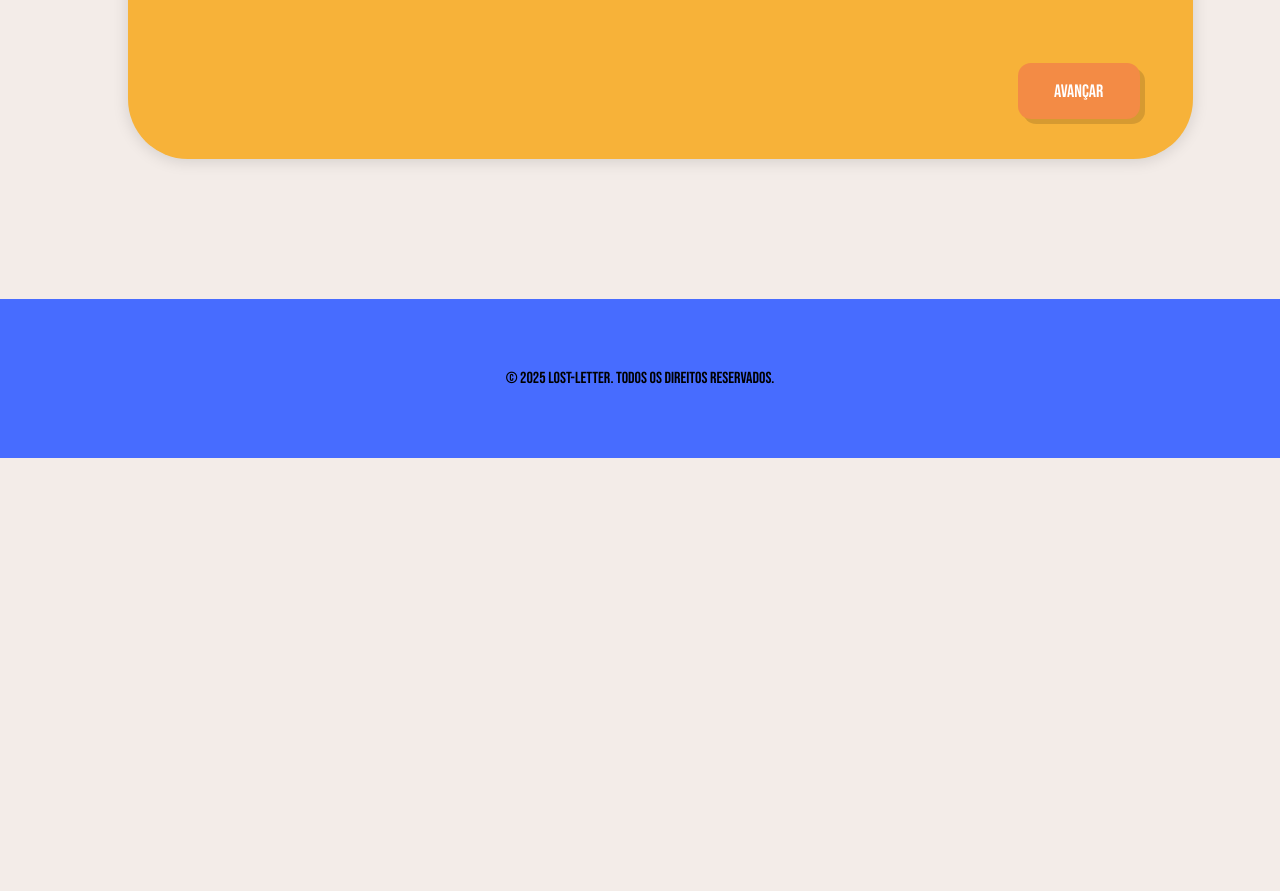
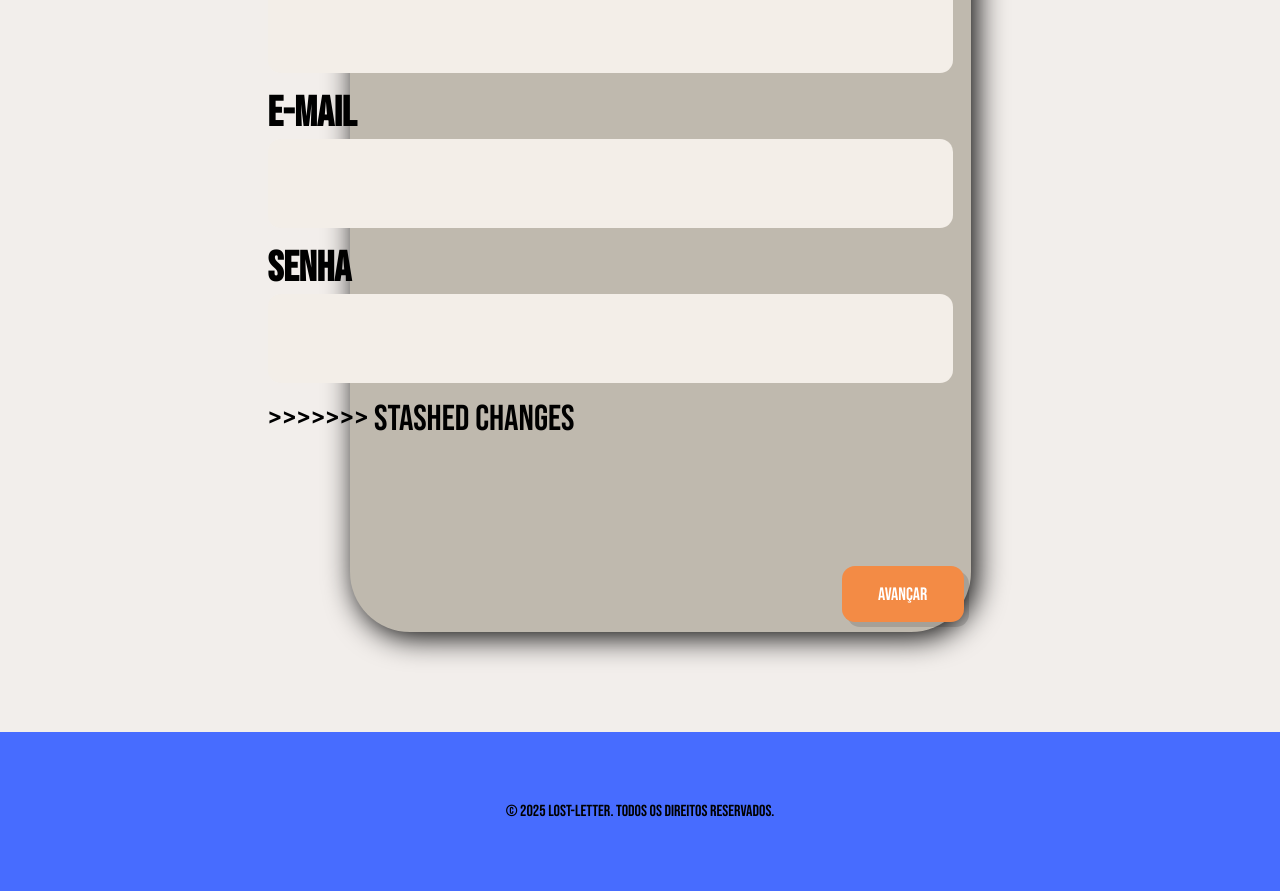
Before and after one commit to crfvasconcellos/Lost-Letter, a plain HTML site: page src/pages/esqueci_senha.html in a window 1280 px wide. Shown: the part 617-1508 px from the top of the page. Before the commit the page ends 1075 px from the top, so only its background shows below. Drawn offline with Linux system fonts and the light colour scheme; a web font is replaced by a local one.

Commit message:
Update esqueci_senha.html

```diff
--- a/src/pages/esqueci_senha.html
+++ b/src/pages/esqueci_senha.html
@@ -3,7 +3,11 @@
 <head>
     <meta charset="UTF-8">
     <meta name="viewport" content="width=device-width, initial-scale=1.0">
+<<<<<<< Updated upstream
     <link rel="stylesheet" href="../css/esqueci_senha.css">
+=======
+    <link rel="stylesheet" href="../css/cadastro.css">
+>>>>>>> Stashed changes
     <link rel="preconnect" href="https://fonts.googleapis.com">
     <link rel="preconnect" href="https://fonts.gstatic.com" crossorigin>
     <link href="https://fonts.googleapis.com/css2?family=Bebas+Neue&family=Hind+Madurai:wght@300;400;500;600;700&family=Oswald:wght@200..700&family=Poetsen+One&display=swap" rel="stylesheet">
@@ -27,9 +31,21 @@
         <div class="bodygeral">
             <div class="cadastro">
                 <ul class="dados">
+<<<<<<< Updated upstream
                     <li><h3>E-mail</h3>
                     <input type="email">
                     </li>
+=======
+                    <li><h3>Nick</h3>
+                    <input type="text">
+                    </li>
+                    <li><h3>E-mail</h3>
+                    <input type="email">
+                    </li>
+                    <li><h3>Senha</h3>
+                    <input type="password">
+                    </li>
+>>>>>>> Stashed changes
                 </ul>
                 <button class="avançar">Avançar</button>
             </div>
```
